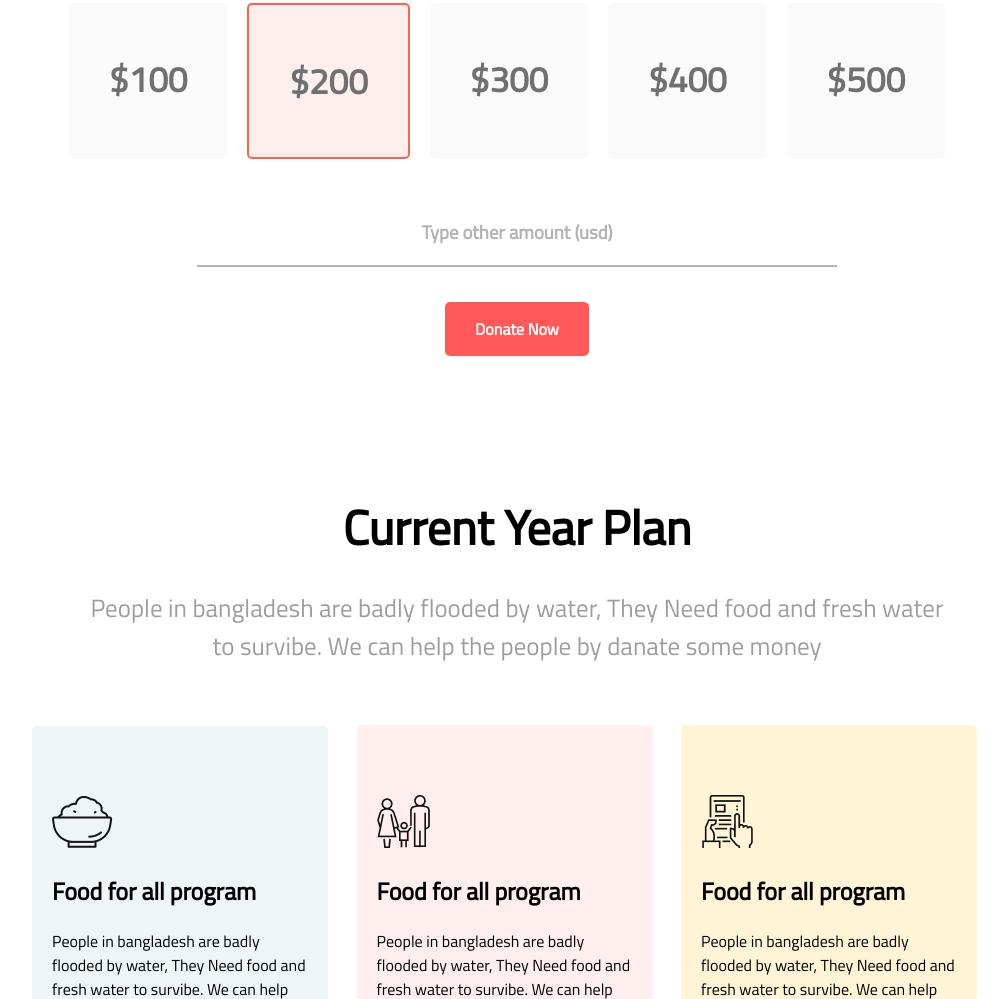
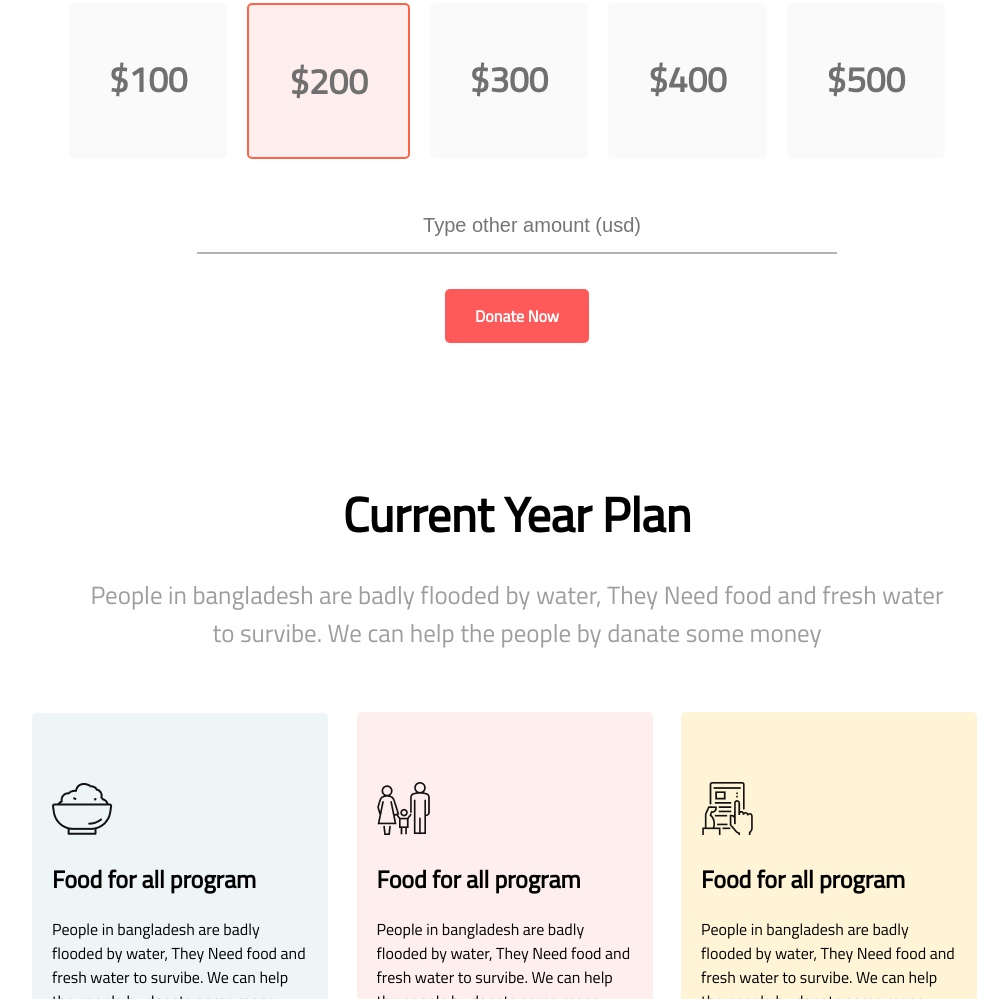
Before and after one commit to SakibHasan90/Donate-Assignment-Work, a plain HTML site: page index.html in a window 1280 px wide. Shown: the part 1076-2075 px from the top of the page, without its empty margins (123-1131 px from the left). Drawn offline with Linux system fonts and the light colour scheme.

Commit message:
I am done

```diff
--- a/index.html
+++ b/index.html
@@ -49,7 +49,9 @@
             </div>
         </div>
         <div class="type-amount">
-            <h3>Type other amount (usd)</h3>
+            <form class="amount-form" action="">
+                <input type="text" placeholder="Type other amount (usd)" id="amount">
+            </form>
         </div>
         <div class="btn-area">
             <a class="donate-btn" href="https://fonts.gstatic.com">Donate Now</a>
--- a/style.css
+++ b/style.css
@@ -81,6 +81,20 @@ body {
     color: #B3B3B3;
 
 }
+
+#amount {
+    width: 100%;
+    padding: 15px;
+    text-align: center;
+    font-size: 20px;
+    border: none;
+
+}
+
+#amount:focus {
+    color: #ff5959;
+}
+
 
 .btn-area {
     margin-top: 50px;
```
